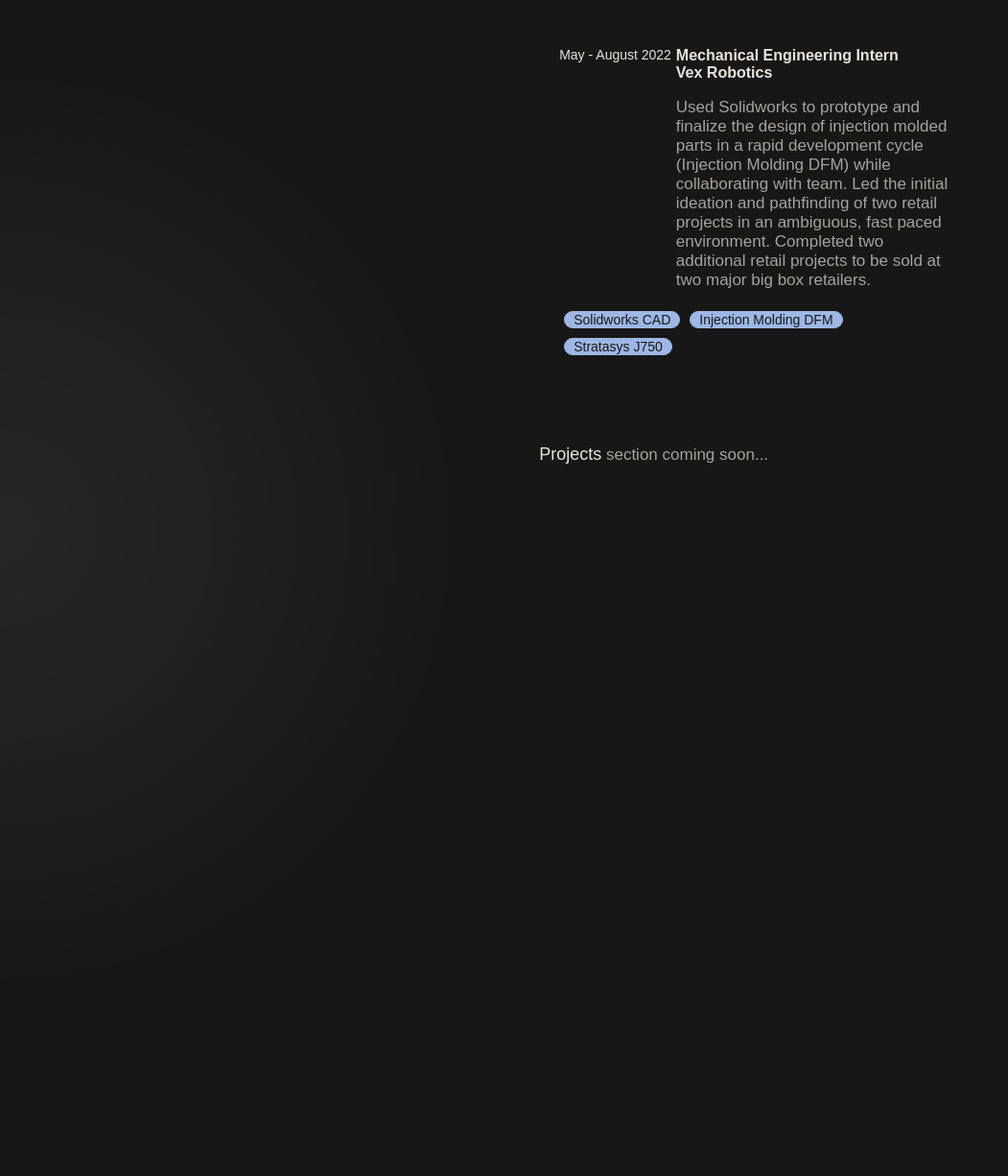
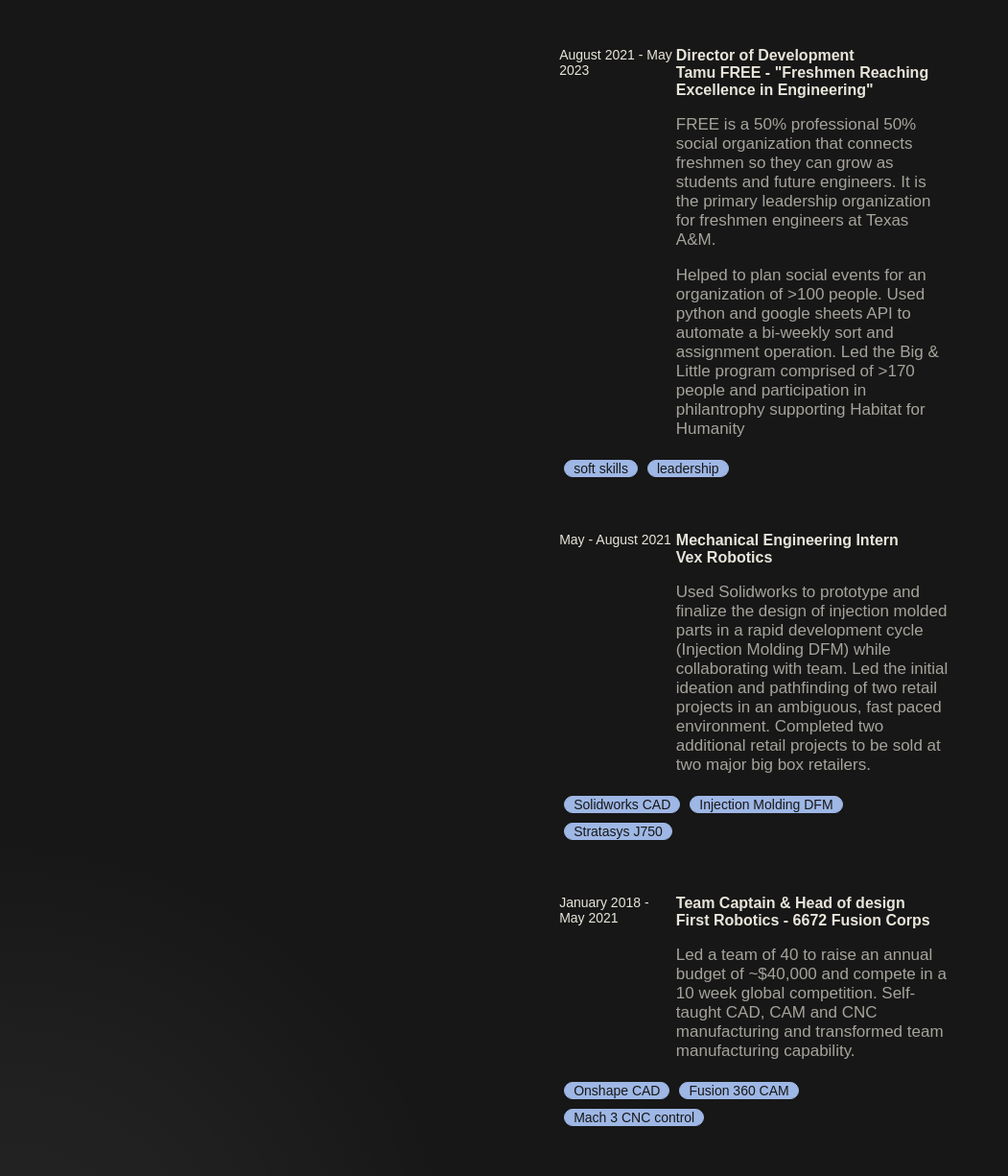
Before and after one commit to JohnRehagen/Johns-Website, a plain HTML site: page index.html in a window 1280 px wide. Shown: the part 2155-3380 px from the top of the page at 96% size, without its empty margins (0-1051 px from the left). Before the commit the page ends 2706 px from the top, so only its background shows below. Drawn offline with Linux system fonts and the light colour scheme; a web font is replaced by a local one.

Commit message:
added resume sections

```diff
--- a/index.html
+++ b/index.html
@@ -159,7 +159,30 @@
                     <div class="resume-block">
                         <div class="row1">
                             <div class="column1">
-                                <div class="date">May - August 2022</div>
+                                <div class="date">August 2021 - May 2023</div>
+                            </div>
+                            <div class="column2">
+                                <div class="info">
+                                    <h3>Director of Development</h3>
+                                    <h3>Tamu FREE - "Freshmen Reaching Excellence in Engineering"</h3>
+                                    <p>FREE is a 50% professional 50% social organization that connects freshmen so they can grow as students and future engineers. It is the primary leadership organization for freshmen engineers at Texas A&M. </p>
+                                    <p>Helped to plan social events for an organization of >100 people. Used python and google sheets API to automate a bi-weekly sort and assignment operation. Led the Big & Little program comprised of >170 people and participation in philantrophy supporting Habitat for Humanity</p>
+                                </div>
+                            </div>
+                        </div>
+
+                        <div class="row2">
+                            <div class="resume-element">soft skills</div>
+                            <div class="resume-element">leadership</div>
+                        </div>
+                    </div>
+                </a>
+
+                <a href="https://www.vexrobotics.com/" target="_blank" rel="noopener noreferrer">
+                    <div class="resume-block">
+                        <div class="row1">
+                            <div class="column1">
+                                <div class="date">May - August 2021</div>
                             </div>
                             <div class="column2">
                                 <div class="info">
@@ -175,6 +198,29 @@
                             <div class="resume-element">Solidworks CAD</div>
                             <div class="resume-element">Injection Molding DFM</div>
                             <div class="resume-element">Stratasys J750</div>
+                        </div>
+                    </div>
+                </a>
+
+                <a href="https://www.vexrobotics.com/" target="_blank" rel="noopener noreferrer">
+                    <div class="resume-block">
+                        <div class="row1">
+                            <div class="column1">
+                                <div class="date">January 2018 - May 2021</div>
+                            </div>
+                            <div class="column2">
+                                <div class="info">
+                                    <h3>Team Captain & Head of design</h3>
+                                    <h3>First Robotics - 6672 Fusion Corps</h3>
+                                    <p>Led a team of 40 to raise an annual budget of ~$40,000 and compete in a 10 week global competition. Self-taught CAD, CAM and CNC manufacturing and transformed team manufacturing capability.</p>
+                                </div>
+                            </div>
+                        </div>
+
+                        <div class="row2">
+                            <div class="resume-element">Onshape CAD</div>
+                            <div class="resume-element">Fusion 360 CAM</div>
+                            <div class="resume-element">Mach 3 CNC control</div>
                         </div>
                     </div>
                 </a>
```
